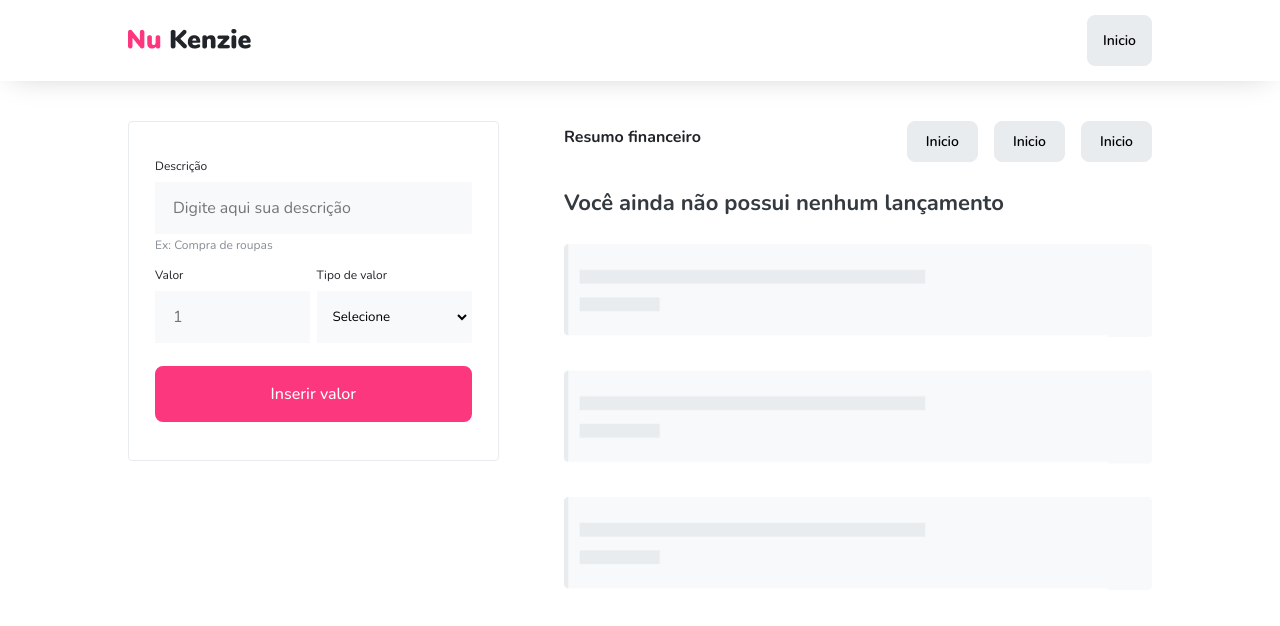
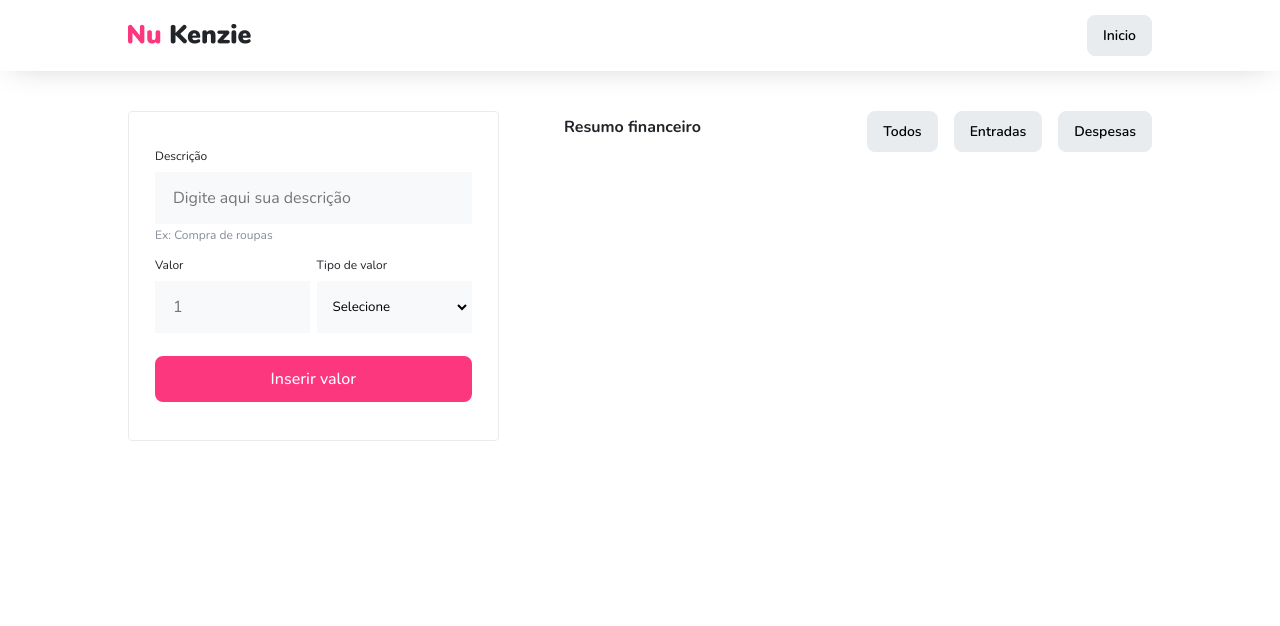
Before and after one commit to netomilfont/react-nu-kenzie, a React (Create React App) app in the folder nukenzie/: page / in a window 1280 px wide. Shown: the top 626 px of the page. Built offline with nearby package versions, Linux system fonts and the light colour scheme.

Commit message:
adiciona cards e estilo diferente para despesa e entrada

```diff
--- a/nukenzie/src/App.css
+++ b/nukenzie/src/App.css
@@ -26,12 +26,12 @@
   align-items: center;
 }
 
+.container__allFilter {
+  margin-bottom: 20px;
+}
+
 .container__filter {
   width: 90%;
-}
-
-.container__buttonFilter button {
-  padding: 10px 18px;
 }
 
 .container__buttonFilter {
--- a/nukenzie/src/App.jsx
+++ b/nukenzie/src/App.jsx
@@ -1,31 +1,33 @@
+import { useState } from "react";
+
 import "./App.css";
+import Cards from "./components/Cards";
 import Header from "./components/Header";
 import Form from "./components/Form";
 import TextResume from "./components/TextResume";
 import Button from "./components/Button";
-import TitleList from "./components/TitleList";
-import NoCard from "./components/NoCard";
 
 const App = () => {
+  const [cards, setCards] = useState([]);
+
   return (
     <>
       <div className="container">
         <Header />
         <div className="container__main">
-          <Form />
+          <Form setCards={setCards} />
           <div className="container__list">
             <div className="container__filter">
               <div className="container__allFilter">
                 <TextResume />
                 <div className="container__buttonFilter">
-                  <Button />
-                  <Button />
-                  <Button />
+                  <Button name={"Todos"} />
+                  <Button name={"Entradas"} />
+                  <Button name={"Despesas"} />
                 </div>
               </div>
               <div className="container__listCard">
-                <TitleList />
-                <NoCard />
+                <Cards transations={cards} />
               </div>
             </div>
           </div>
--- a/nukenzie/src/components/Button/index.jsx
+++ b/nukenzie/src/components/Button/index.jsx
@@ -1,9 +1,9 @@
 import "./styles.css";
 
-const Button = () => {
+const Button = ({ name }) => {
   return (
     <div>
-      <button>Inicio</button>
+      <button>{name}</button>
     </div>
   );
 };
--- a/nukenzie/src/components/Button/styles.css
+++ b/nukenzie/src/components/Button/styles.css
@@ -2,7 +2,7 @@ button {
   background-color: var(--color-grey-1);
   border: 1.4px solid var(--color-grey-1);
   border-radius: 8px;
-  padding: 15px;
+  padding: 10px 15px;
   box-sizing: border-box;
   font-weight: 600;
   font-family: "Nunito", sans-serif;
@@ -17,4 +17,9 @@ button {
     transition: 0.35s;
     cursor: pointer;
   }
+
+  button:focus {
+    background-color: #fd377e;
+    color: var(--color-white-0);
+  }
 }
--- a/nukenzie/src/components/Cards/index.jsx
+++ b/nukenzie/src/components/Cards/index.jsx
@@ -1,18 +1,23 @@
-import "../styles.css";
-import ImgTrash from "../TrashImg";
+import "./styles.css";
+import ImgTrash from "../../img/ButtonTrash.png";
 
 const Cards = ({ transations }) => {
   return (
     <ul>
-      {transations.map((profile, index) => (
-        <li key={index} className="card">
+      {transations.map((card, index) => (
+        <li
+          key={index}
+          className={card.type === "Entrada" ? "card__green" : "card"}
+        >
           <div>
-            <h3>Salário - Mês Dezembro</h3>
-            <span>Entrada</span>
+            <h3>{card.description}</h3>
+            <span>{card.type}</span>
           </div>
-          <div>
-            <p>R$ 6.660,00</p>
-            <input type="image" src={ImgTrash} alt="" />
+          <div className="card__price">
+            <p>{`R$ ${card.price},00`}</p>
+            <div>
+              <img src={ImgTrash} alt="" />
+            </div>
           </div>
         </li>
       ))}
--- /dev/null
+++ b/nukenzie/src/components/Cards/styles.css
@@ -0,0 +1,33 @@
+li {
+  display: flex;
+  justify-content: space-between;
+  align-items: center;
+  box-sizing: border-box;
+  background-color: var(--color-white-1);
+  border-radius: 4px;
+  padding: 10px 20px;
+  margin-bottom: 20px;
+  border-left: 4px solid #e9ecef;
+}
+
+.card__green {
+  border-left: 4px solid #03b898;
+}
+
+.card__price {
+  display: flex;
+  justify-content: center;
+  align-items: center;
+  gap: 20px;
+}
+
+.card__price div {
+  width: 22px;
+  height: 22px;
+}
+
+.card__price img {
+  width: 22px;
+  height: 22px;
+  cursor: pointer;
+}
--- a/nukenzie/src/components/Form/index.jsx
+++ b/nukenzie/src/components/Form/index.jsx
@@ -1,15 +1,32 @@
 import "./styles.css";
+import { useState } from "react";
 
-const Form = () => {
+const Form = ({ setCards }) => {
+  const [description, setDescription] = useState("");
+  const [price, setPrice] = useState("");
+  const [type, setType] = useState("");
+
+  function handleSubmit(event) {
+    event.preventDefault();
+
+    setCards((prevCards) => [...prevCards, { description, price, type }]);
+    setDescription("");
+    setPrice("");
+    setType("");
+  }
+
   return (
     <div className="container__form">
-      <form>
+      <form onSubmit={handleSubmit}>
         <div className="container__description">
           <label htmlFor="inputDescription">Descrição</label>
           <input
             type="text"
             id="inputDescription"
             placeholder="Digite aqui sua descrição"
+            value={description}
+            onChange={(event) => setDescription(event.target.value)}
+            required
           />
           <span>Ex: Compra de roupas</span>
         </div>
@@ -21,11 +38,20 @@ const Form = () => {
               name="inputValor"
               id="inputValor"
               placeholder="1"
+              value={price}
+              onChange={(event) => setPrice(event.target.value)}
+              required
             />
           </div>
           <div>
             <label htmlFor="selectType">Tipo de valor</label>
-            <select name="" id="selectType">
+            <select
+              name=""
+              id="selectType"
+              value={type}
+              onChange={(event) => setType(event.target.value)}
+              required
+            >
               <option value="">Selecione</option>
               <option value="Entrada">Entrada</option>
               <option value="Despesa">Despesa</option>
--- a/nukenzie/src/components/Header/index.jsx
+++ b/nukenzie/src/components/Header/index.jsx
@@ -7,7 +7,7 @@ const Header = () => {
     <header>
       <div className="container__header">
         <Logo />
-        <Button />
+        <Button name={"Inicio"} />
       </div>
     </header>
   );
```
